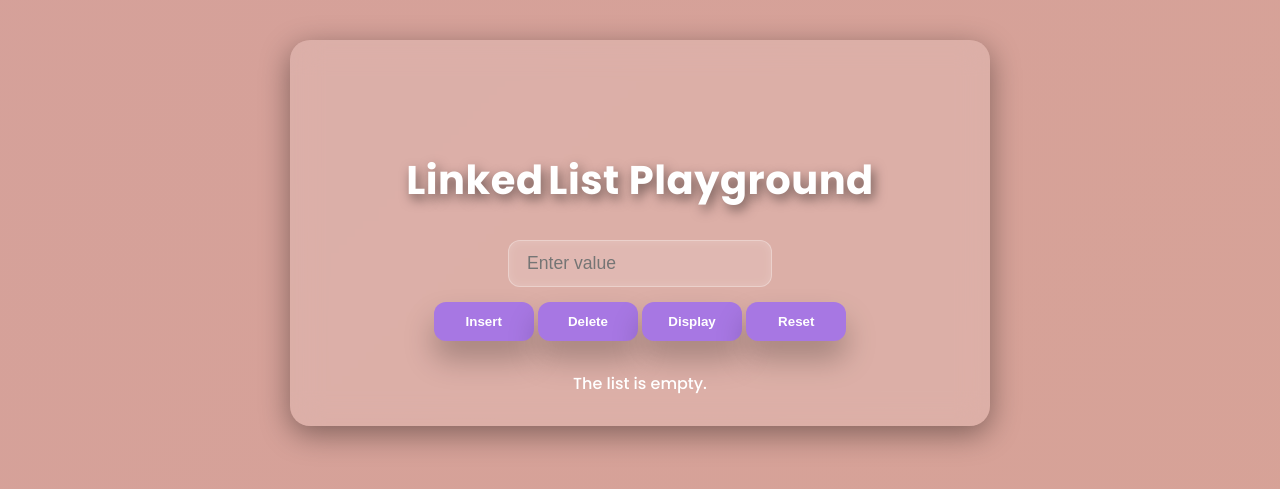
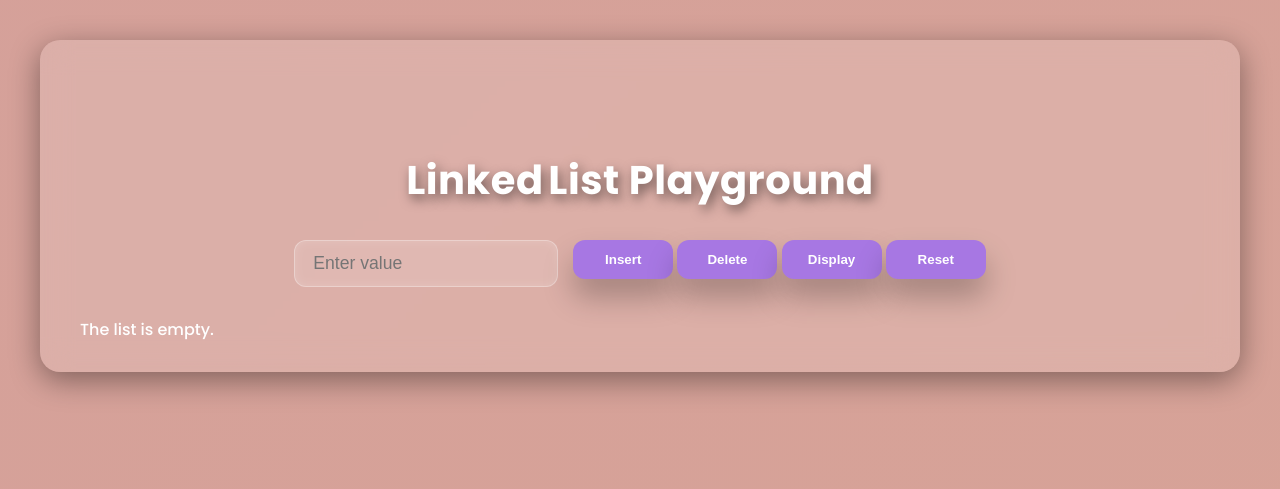
Before and after one commit to MayaGuragain/Struq, a Django app: page /linked-list/ in a window 1280 px wide. Shown: the top 489 px of the page. Run offline with Django 5.2, Linux system fonts and the light colour scheme.

Commit message:
struq - LL css

```diff
--- a/playground/static/playground/css/style.css
+++ b/playground/static/playground/css/style.css
@@ -398,7 +398,7 @@ footer a:hover { color: #fff; }
 
 /* Stack Playground container */
 .stack-container {
-  max-width: 700px;
+  max-width: 1200px;
   width: 95%;
   margin: 40px auto 80px;
   background: var(--glass-bg);
@@ -509,3 +509,15 @@ footer a:hover { color: #fff; }
 .stack-item:hover {
   transform: scale(1.1);
 }
+
+.list-display {
+    display: flex;
+    flex-direction: row;
+    overflow-x: auto;
+}
+
+.arrow {
+            font-size: 1.4rem;
+            margin: 0 8px;
+            user-select: none;
+        }
--- a/playground/templates/playground/linked_list.html
+++ b/playground/templates/playground/linked_list.html
@@ -8,19 +8,6 @@
     <!-- reuse the same glassy style sheet -->
     <link rel="stylesheet" href="{% static 'playground/css/style.css' %}">
 
-    <!-- add a small linked‑list tweak -->
-    <style>
-        /* display node blocks in a row with arrows */
-        .list-display {
-            flex-direction: row;
-            overflow-x: auto;
-        }
-        .arrow {
-            font-size: 1.4rem;
-            margin: 0 8px;
-            user-select: none;
-        }
-    </style>
 </head>
 <body>
     <div class="stack-container">
```
